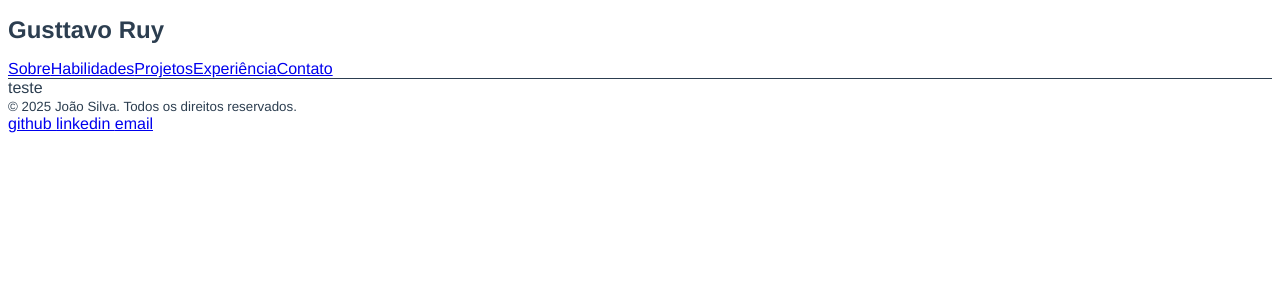
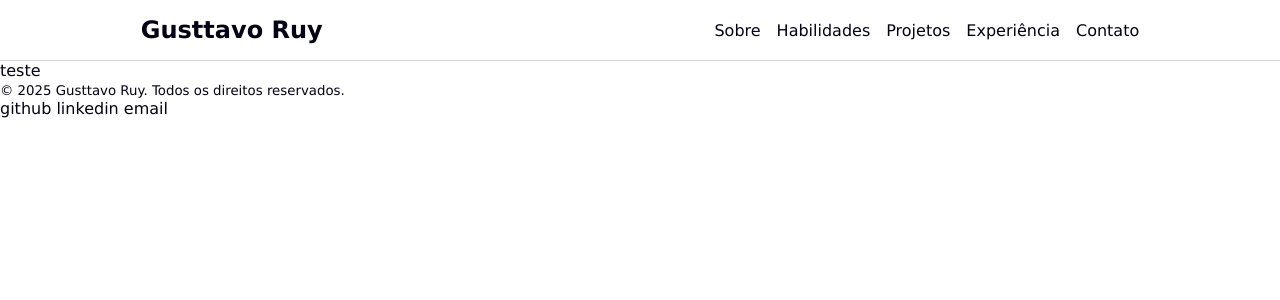
Before and after one commit to Leckller/Portfolio, a Vue app: page /#/ in a window 1280 px wide. Shown: the top 300 px of the page. Built offline with nearby package versions, Linux system fonts and the light colour scheme.

Commit message:
feat: header ajustado

```diff
--- a/src/App.vue
+++ b/src/App.vue
@@ -4,9 +4,20 @@
 
 <style>
 #app {
-  font-family: 'Franklin Gothic Medium', 'Arial Narrow', Arial, sans-serif;
+  font-family: 'Lucida Sans', 'Lucida Sans Regular', 'Lucida Grande', 'Lucida Sans Unicode', Geneva, Verdana, sans-serif;
   -webkit-font-smoothing: antialiased;
   -moz-osx-font-smoothing: grayscale;
-  color: #2c3e50;
 }
+
+* {
+  margin: 0;
+  padding: 0;
+  box-sizing: border-box;
+  color: #030213;
+}
+
+* a {
+  text-decoration: none;
+}
+
 </style>
--- a/src/components/TheFooter.vue
+++ b/src/components/TheFooter.vue
@@ -1,6 +1,6 @@
 <template>
   <footer>
-    <small> © 2025 João Silva. Todos os direitos reservados. </small>
+    <small> © 2025 Gusttavo Ruy. Todos os direitos reservados. </small>
 
     <section>
       <RouterLink to="https://github.com/Leckller"> github </RouterLink>
--- a/src/components/TheHeader.vue
+++ b/src/components/TheHeader.vue
@@ -1,5 +1,6 @@
 <template>
   <header class="header">
+    <div class="header-div">
       <h1 class="title">Gusttavo Ruy</h1>
       <nav class="nav">
         <RouterLink to="#sobre"> Sobre </RouterLink>
@@ -8,6 +9,7 @@
         <RouterLink to="#experiencia"> Experiência </RouterLink>
         <RouterLink to="#contato"> Contato </RouterLink>
       </nav>
+    </div>
   </header>
 </template>
 
@@ -21,8 +23,20 @@
 }
 .nav {
   display: flex;
+  gap: 16px;
 }
+
+.header-div {
+  width: 100%;
+  display: flex;
+  justify-content: space-between;
+  align-items: center;
+  padding: 0 10%;
+}
+
 .header {
-  border-bottom: 1px solid;
+  border-bottom: 1px solid rgba(128, 128, 128, 0.336);
+  width: 100%;
+  padding: 16px;
 }
 </style>
```
Lines whose indentation alone changed are shown as unchanged.
